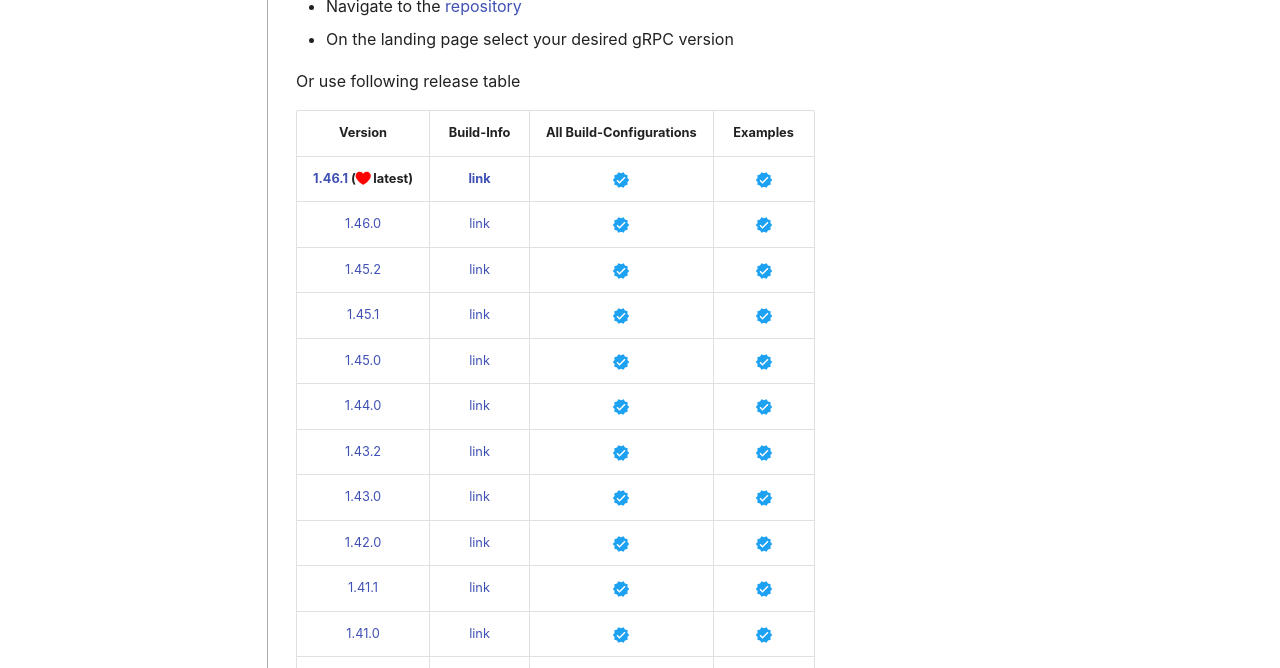
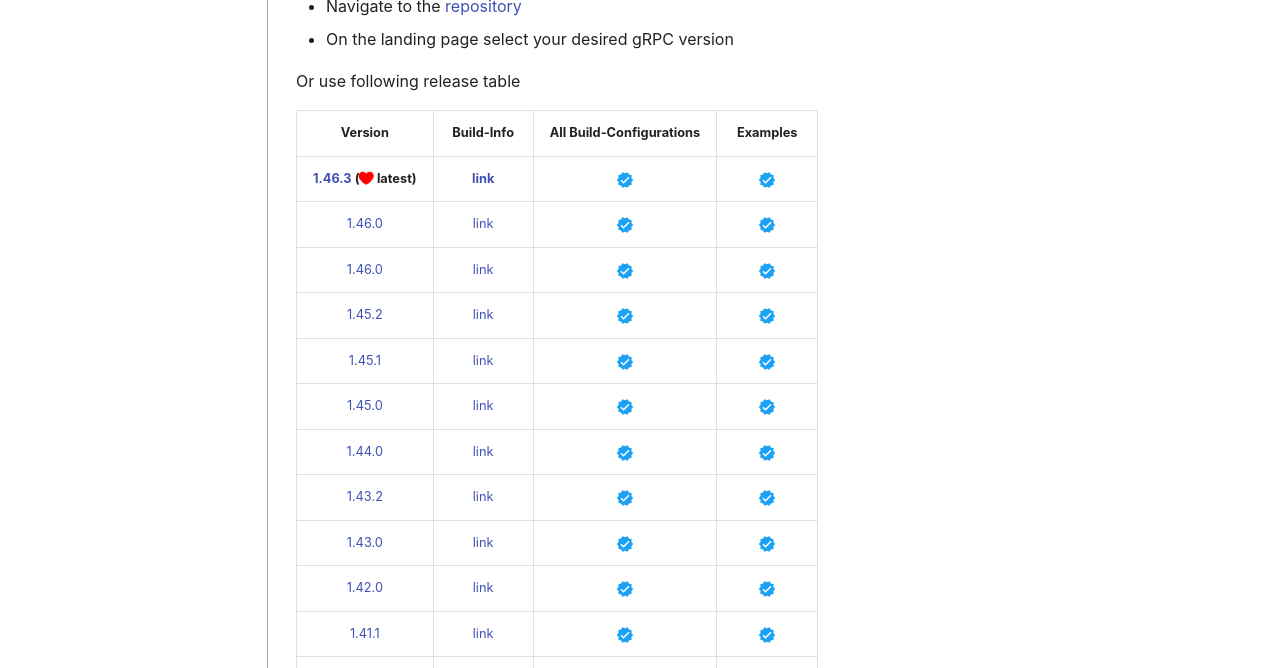
Before and after one commit to thommyho/Cpp-gRPC-Windows-PreBuilts, an MkDocs documentation site: the page built from docs/steps.md, in a window 1280 px wide and 900 px high. Shown: the part 232-900 px from the top of the window. Built offline with MkDocs 1.6.1 and Material for MkDocs 9.7.7, drawn with Linux system fonts in a browser that asks for light colours; emoji names are drawn with the system emoji font; some web fonts are replaced; comment, search, counter and statistics services are not loaded.

Commit message:
version bump 1.46.3

```diff
--- a/docs/steps.md
+++ b/docs/steps.md
@@ -9,7 +9,8 @@
 
 |                                                         Version                                                         |                                 Build-Info                                 |        All Build-Configurations         |                Examples                 |
 |:-----------------------------------------------------------------------------------------------------------------------:|:--------------------------------------------------------------------------:|:---------------------------------------:|:---------------------------------------:|
-| **[1.46.1](https://github.com/thommyho/gRPC_windows/releases/tag/v1.46.1) (:octicons-heart-fill-24:{ .heart } latest)** | **[link](https://github.com/thommyho/gRPC_windows_prebuilt/tree/v1.46.1)** | :material-check-decagram:{ .tick-blue } | :material-check-decagram:{ .tick-blue } |
+| **[1.46.3](https://github.com/thommyho/gRPC_windows/releases/tag/v1.46.3) (:octicons-heart-fill-24:{ .heart } latest)** | **[link](https://github.com/thommyho/gRPC_windows_prebuilt/tree/v1.46.3)** | :material-check-decagram:{ .tick-blue } | :material-check-decagram:{ .tick-blue } |
+|                         [1.46.0](https://github.com/thommyho/gRPC_windows/releases/tag/v1.46.1)                         |   [link](https://github.com/thommyho/gRPC_windows_prebuilt/tree/v1.46.1)   | :material-check-decagram:{ .tick-blue } | :material-check-decagram:{ .tick-blue } |
 |                         [1.46.0](https://github.com/thommyho/gRPC_windows/releases/tag/v1.46.0)                         |   [link](https://github.com/thommyho/gRPC_windows_prebuilt/tree/v1.46.0)   | :material-check-decagram:{ .tick-blue } | :material-check-decagram:{ .tick-blue } |
 |                         [1.45.2](https://github.com/thommyho/gRPC_windows/releases/tag/v1.45.2)                         |   [link](https://github.com/thommyho/gRPC_windows_prebuilt/tree/v1.45.2)   | :material-check-decagram:{ .tick-blue } | :material-check-decagram:{ .tick-blue } |
 |                         [1.45.1](https://github.com/thommyho/gRPC_windows/releases/tag/v1.45.1)                         |   [link](https://github.com/thommyho/gRPC_windows_prebuilt/tree/v1.45.1)   | :material-check-decagram:{ .tick-blue } | :material-check-decagram:{ .tick-blue } |
```
